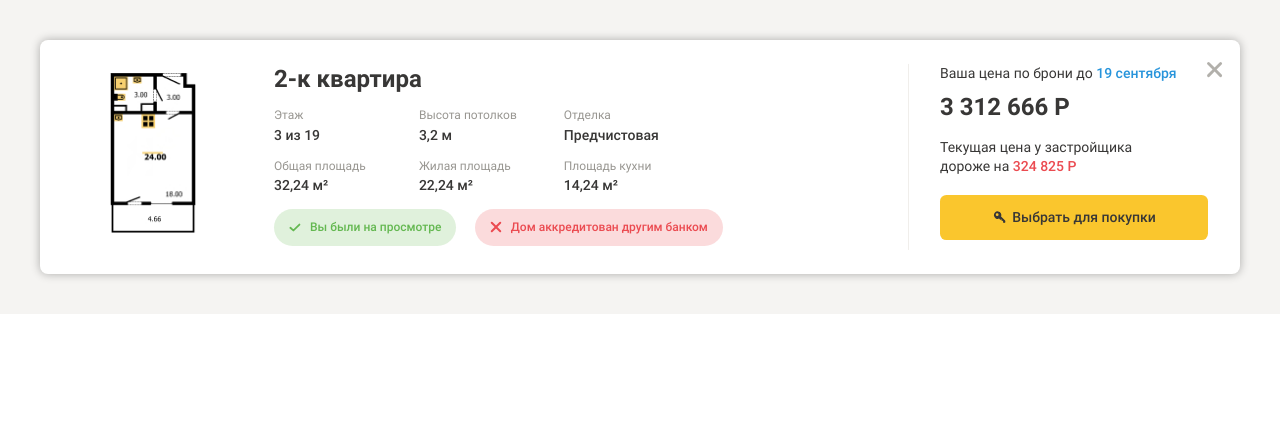
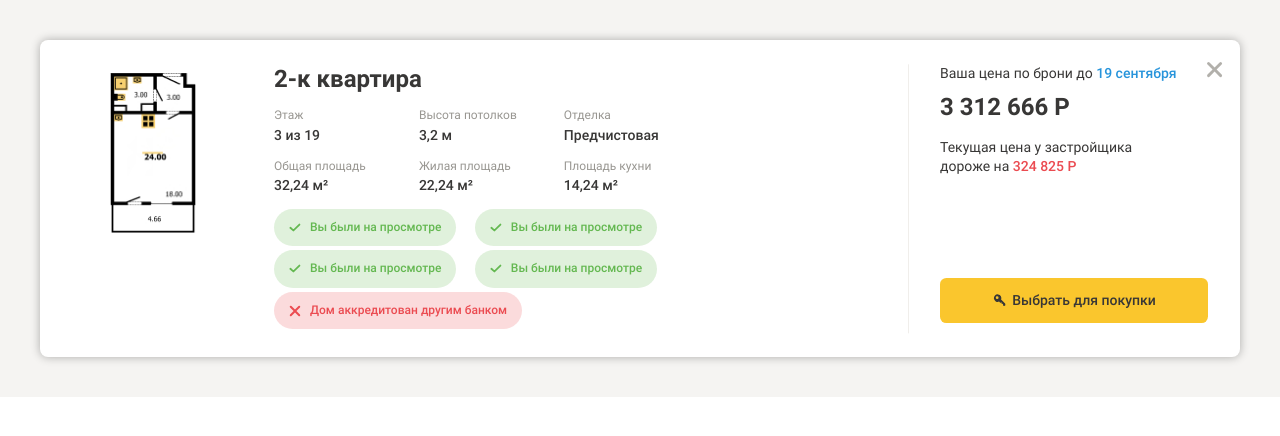
Before and after one commit to oulyalya/Test--, a website: page source/index.html in a window 1280 px wide. Drawn offline with nearby package versions, Linux system fonts and the light colour scheme; files that its build step writes are made by us from their sources; files whose address does not match are found by name.

Commit message:
Add files

```diff
--- a/source/index.html
+++ b/source/index.html
@@ -59,6 +59,15 @@
                 <div class="tag tag--yes">
                   <p>Вы были на просмотре</p>
                 </div>
+                <div class="tag tag--yes">
+                  <p>Вы были на просмотре</p>
+                </div>
+                <div class="tag tag--yes">
+                  <p>Вы были на просмотре</p>
+                </div>
+                <div class="tag tag--yes">
+                  <p>Вы были на просмотре</p>
+                </div>
                 <div class="tag tag--no">
                   <p>Дом аккредитован другим банком</p>
                 </div>
--- a/source/sass/blocks/flat.scss
+++ b/source/sass/blocks/flat.scss
@@ -18,6 +18,7 @@
   @include flex(row);
   justify-content: flex-start;
   flex-grow: 1;
+  flex-wrap: nowrap;
   padding: 0 24px;
 
   @include tablet {
@@ -33,6 +34,7 @@
 }
 
 .flat__details-wrapper {
+  max-width: 600px;
   padding: 0 32px;
 
   @include predesk {
```
Also changed, not shown: build/css/style.min.css, build/index.html, 1 other file.
